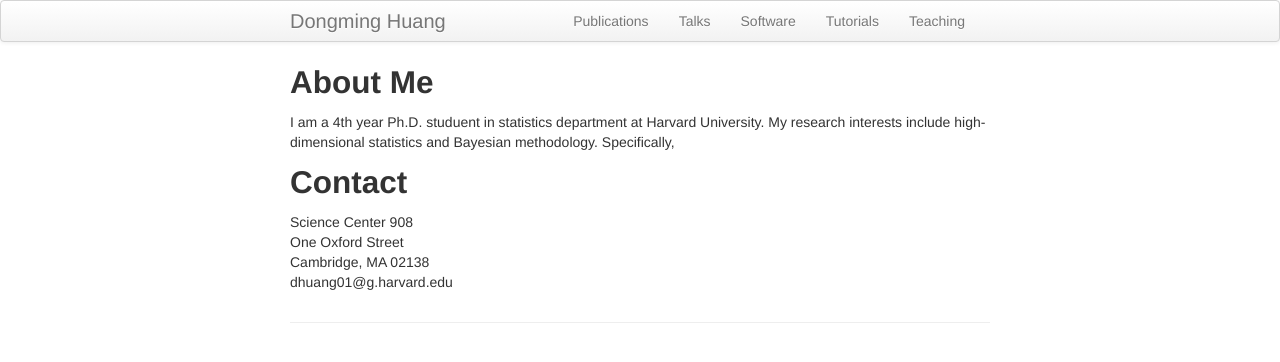
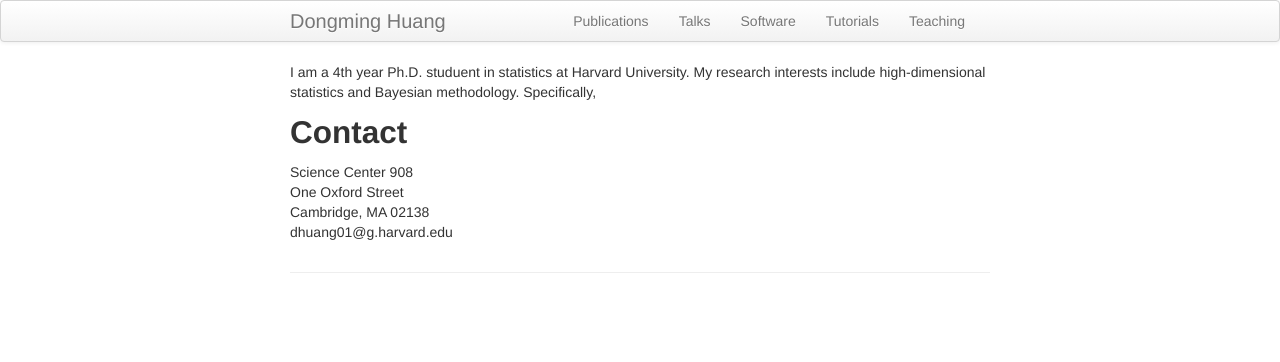
Before and after one commit to stathuang/dmhuang.github.io, a Jekyll site: the page built from index.md, in a window 1280 px wide. Shown: the top 362 px of the page. Built offline with Jekyll 4.4.1, drawn with Linux system fonts in a browser that asks for light colours.

Commit message:
Update index.md

```diff
--- a/index.md
+++ b/index.md
@@ -5,8 +5,7 @@ tagline: Home Page
 description: Personal Webpage
 ---
 
-## About Me
-I am a 4th year Ph.D. studuent in statistics department at Harvard University. My research interests include high-dimensional statistics and Bayesian methodology. Specifically,
+I am a 4th year Ph.D. studuent in statistics at Harvard University. My research interests include high-dimensional statistics and Bayesian methodology. Specifically,
 
 ## Contact
 
```
